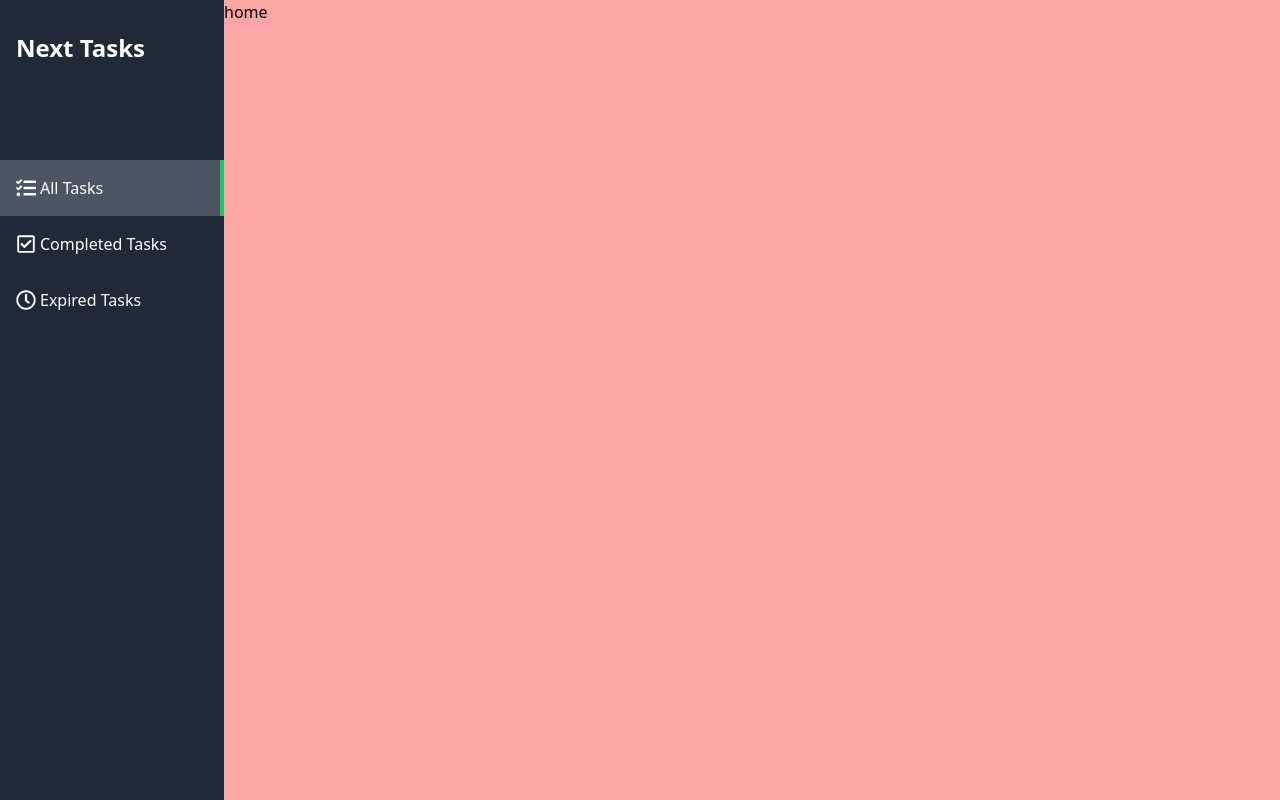
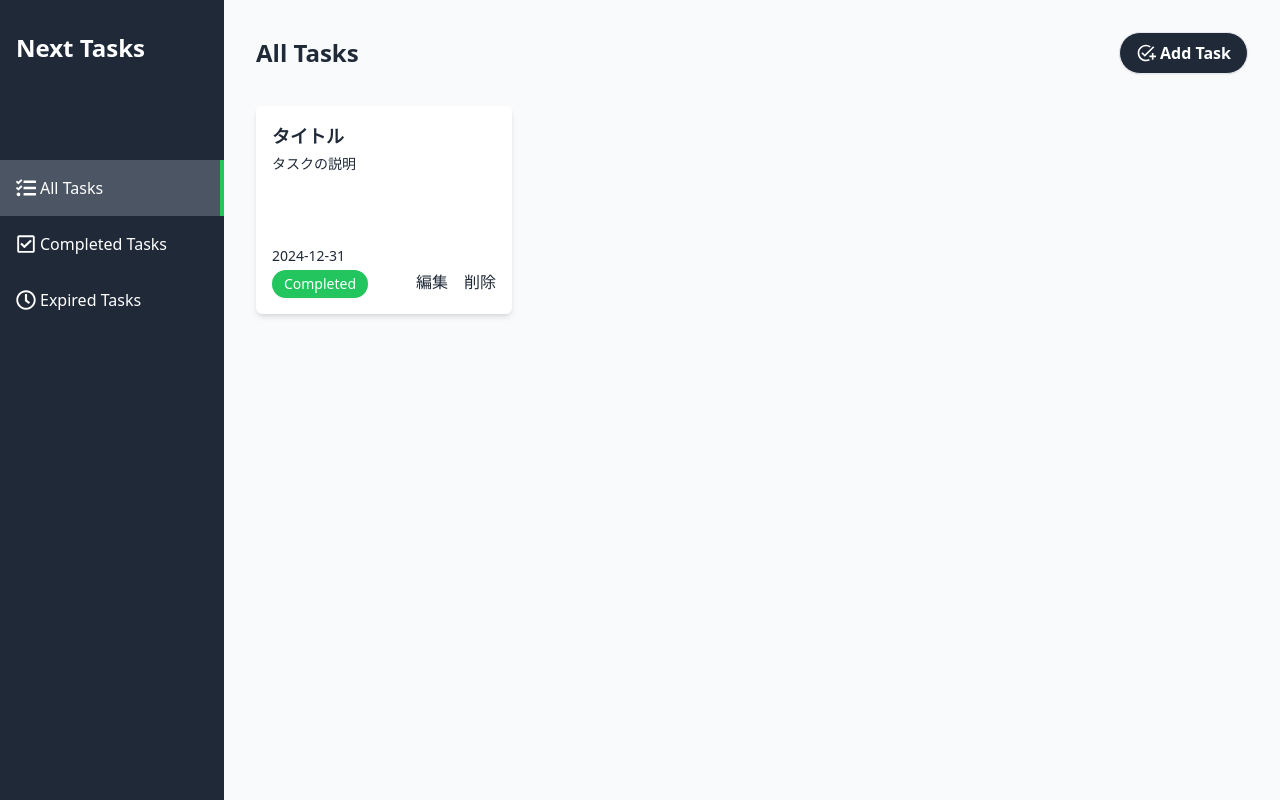
Before and after one commit to AbizUser/web-app-practice, a Next.js app in the folder web-app-practice/: page / in a window 1280 px wide. Built offline with nearby package versions, Linux system fonts and the light colour scheme.

Commit message:
Add TaskCard frame

```diff
--- a/web-app-practice/src/app/(main)/layout.tsx
+++ b/web-app-practice/src/app/(main)/layout.tsx
@@ -7,7 +7,7 @@ const MainLayout = ({
 }>) => {
   return <div className="flex h-screen">
     <SideMenu />
-    <main className="bg-red-300 flex-1 overflow-auto">{children}</main>
+    <main className="bg-slate-50 flex-1 overflow-auto">{children}</main>
   </div>;
 };
 
--- a/web-app-practice/src/app/(main)/page.tsx
+++ b/web-app-practice/src/app/(main)/page.tsx
@@ -1,9 +1,24 @@
+import TaskCard from "@/components/SideMenu/TaskCard/TaskCard"
+import Link from "next/link"
+import { MdAddTask } from "react-icons/md"
 
-const Home = () => {
+const MainPage = () => {
   return (
-    <div>home
+    <div className="text-gray-800 p-8 h-full overflow-y-auto pd-24">
+      <header className="flex justify-between items-center">
+        <h1 className="text-2xl font-bold flex items-center">All Tasks</h1>
+        <Link href='/new' className="flex items-center gap-1 font-semibold
+          border  px-4 py-2 rounded-full shadow-sm text-white bg-gray-800
+        hover:bg-gray-700">
+          <MdAddTask className="size-5"/>
+          <div>Add Task</div>
+        </Link>
+      </header>
+      <div className="mt-8 flex flex-wrap gap-4">
+        <TaskCard/>
+      </div>
     </div>
   )
 }
 
-export default Home
+export default MainPage
--- /dev/null
+++ b/web-app-practice/src/components/SideMenu/TaskCard/TaskCard.tsx
@@ -0,0 +1,24 @@
+const TaskCard = () => {
+  return (
+    <div className="w-64 h-52 p-4 bg-white rounded-md shadow-md
+    flex flex-col justify-between" >
+      <header>
+        <h1 className="text-lg font-semibold">タイトル</h1>
+        <div className="mt-1 text-sm line-clamp-3">タスクの説明</div>
+      </header>
+      <div>
+        <div className="text-sm">2024-12-31</div>
+        <div className="flex justify-between items-center">
+          <div className={`mt-1 text-sm px-2 py-1 w-24 text-center text-white
+          rounded-full shadow-sm ${true ? 'bg-green-500': 'bg-red-500'}`}>{true? 'Completed': 'Incompete'}</div>
+          <div className="flex gap-4">
+            <div>編集</div>
+            <div>削除</div>
+          </div>
+        </div>
+      </div>
+    </div>
+  )
+}
+
+export default TaskCard
```
